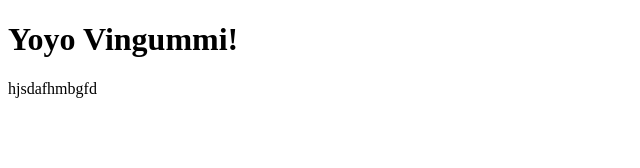
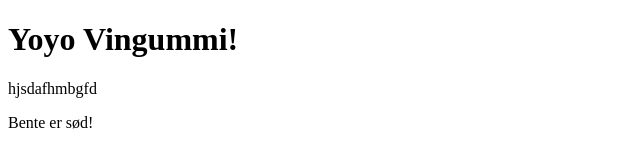
Before and after one commit to mwintherDK/testV2, a plain HTML site: page index.html in a window 1280 px wide. Shown: the full height of the page, 0-640 px from the left. Drawn offline with Linux system fonts and the light colour scheme.

Commit message:
Update index.html

```diff
--- a/index.html
+++ b/index.html
@@ -8,5 +8,6 @@
   <body>
     <h1>Yoyo Vingummi!</h1>
     <p>hjsdafhmbgfd</p>
+    <p>Bente er sød!</p>
   </body>
 </html>
```
